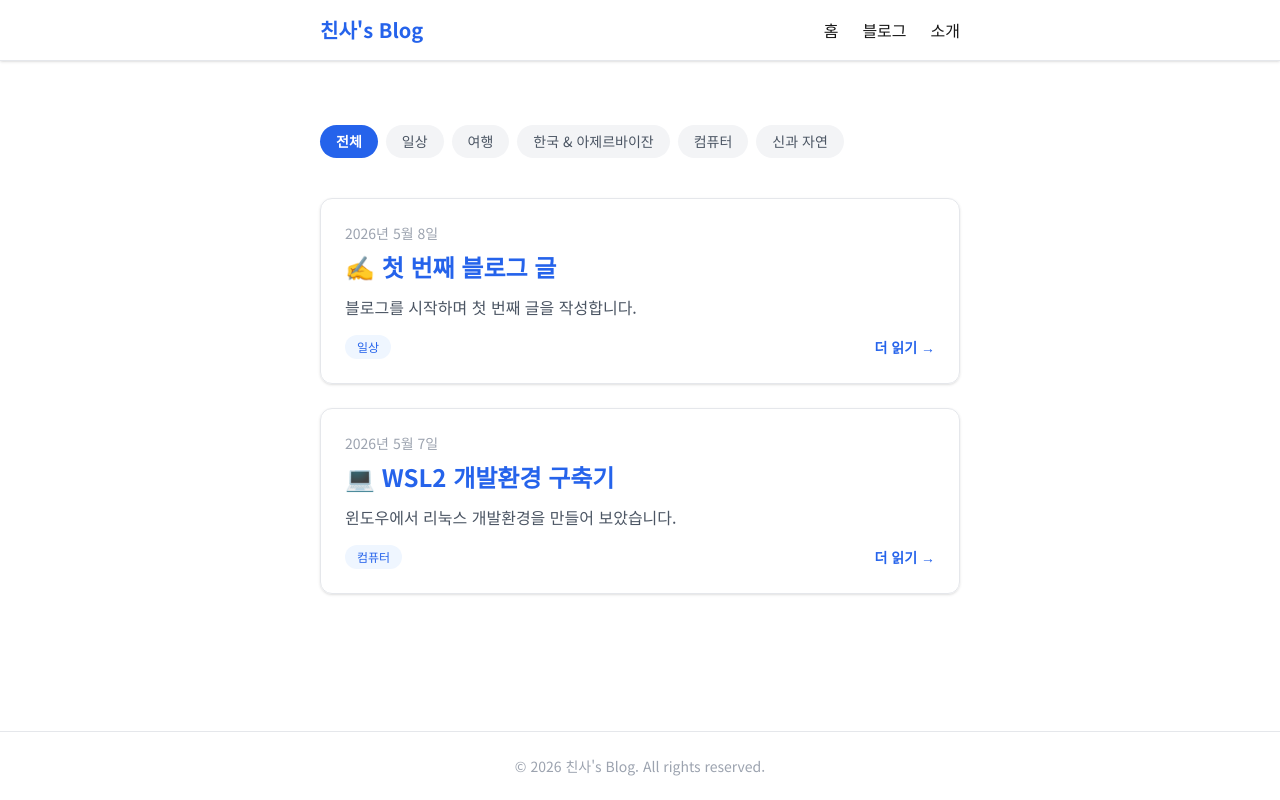
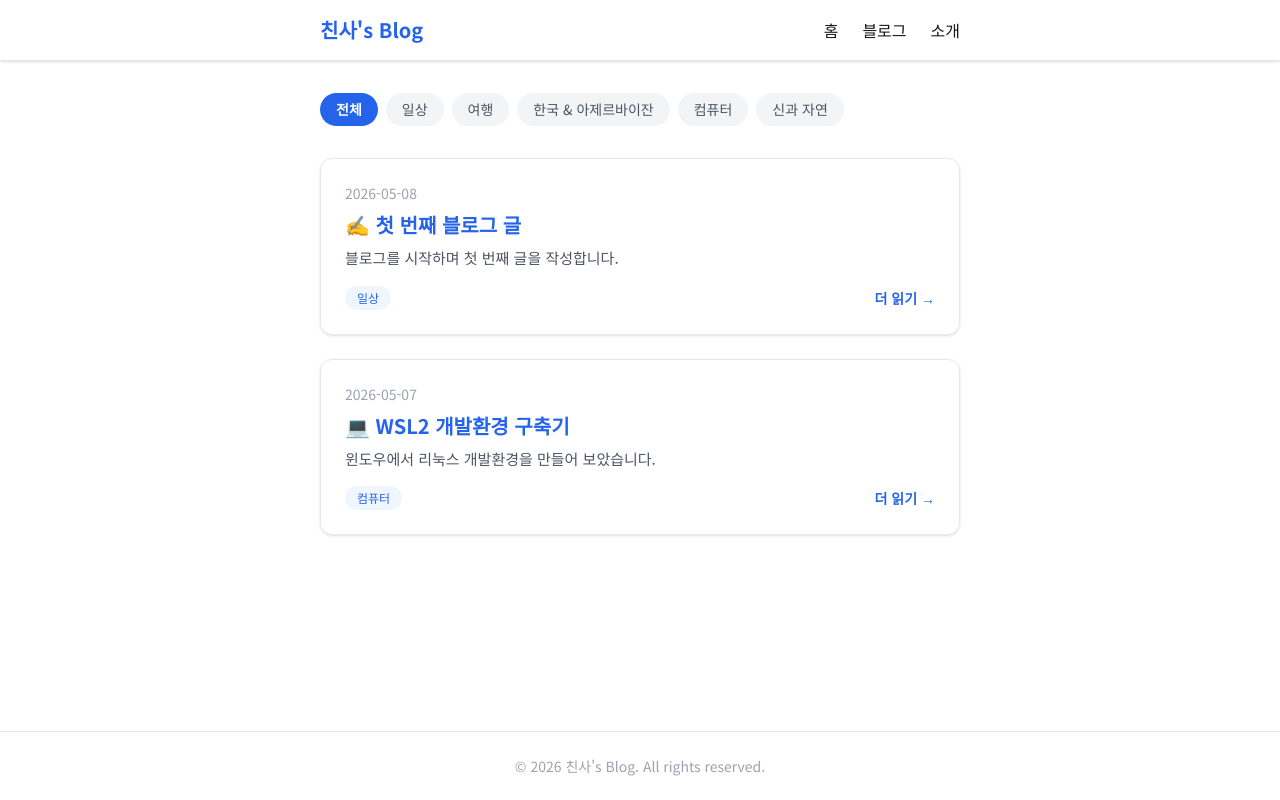
Before and after one commit to dk64839701/my-blog, a Next.js app: page /blog in a window 1280 px wide. Built offline with nearby package versions, Linux system fonts and the light colour scheme.

Commit message:
마크다운 블로그 시스템 구축

```diff
--- /dev/null
+++ b/app/blog/BlogList.tsx
@@ -0,0 +1,80 @@
+"use client";
+
+import { useState } from "react";
+
+const categories = ['전체', '일상', '여행', '한국 & 아제르바이잔', '컴퓨터', '신과 자연'];
+
+const emojiMap: { [key: string]: string } = {
+  '일상': '✍️',
+  '여행': '✈️',
+  '한국 & 아제르바이잔': '🌏',
+  '컴퓨터': '💻',
+  '신과 자연': '🌿',
+};
+
+type Post = {
+  slug: string;
+  title: string;
+  date: string;
+  category: string;
+  description: string;
+};
+
+export default function BlogList({ posts }: { posts: Post[] }) {
+  const [selected, setSelected] = useState('전체');
+
+  const filtered = selected === '전체'
+    ? posts
+    : posts.filter((p) => p.category === selected);
+
+  return (
+    <main className="max-w-2xl mx-auto px-4 py-8">
+      <div className="flex flex-wrap gap-2 mb-8">
+        {categories.map((cat) => (
+          <button
+            key={cat}
+            onClick={() => setSelected(cat)}
+            style={{
+              backgroundColor: selected === cat ? '#2563eb' : '#f3f4f6',
+              color: selected === cat ? '#ffffff' : '#4b5563',
+              border: 'none',
+              borderRadius: '9999px',
+              padding: '6px 16px',
+              fontSize: '14px',
+              fontWeight: selected === cat ? '600' : '400',
+              cursor: 'pointer',
+            }}
+          >
+            {cat}
+          </button>
+        ))}
+      </div>
+
+      {filtered.length === 0 ? (
+        <p style={{color: '#9ca3af'}}>아직 이 주제의 글이 없습니다.</p>
+      ) : (
+        <ul className="space-y-6">
+          {filtered.map((post) => (
+            <li key={post.slug} className="p-6 rounded-xl shadow-sm" style={{border: '1px solid #e5e7eb'}}>
+              <p className="text-sm mb-2" style={{color: '#9ca3af'}}>{post.date}</p>
+              <h2 className="text-xl font-semibold mb-2">
+                <a href={`/blog/${post.slug}`} style={{color: '#2563eb'}}>
+                  {emojiMap[post.category] || '📝'} {post.title}
+                </a>
+              </h2>
+              <p className="mb-4" style={{color: '#4b5563', fontSize: '15px'}}>{post.description}</p>
+              <div className="flex items-center justify-between">
+                <span className="text-xs px-3 py-1 rounded-full" style={{backgroundColor: '#eff6ff', color: '#2563eb'}}>
+                  {post.category}
+                </span>
+                <a href={`/blog/${post.slug}`} className="text-sm font-semibold" style={{color: '#2563eb'}}>
+                  더 읽기 →
+                </a>
+              </div>
+            </li>
+          ))}
+        </ul>
+      )}
+    </main>
+  );
+}
--- a/app/blog/wsl2-setup/page.tsx
+++ b/app/blog/[slug]/page.tsx
@@ -1,4 +1,15 @@
-export default function Wsl2Setup() {
+import { getPostBySlug, getAllPosts } from '@/lib/posts';
+import { MDXRemote } from 'next-mdx-remote/rsc';
+
+export async function generateStaticParams() {
+  const posts = getAllPosts();
+  return posts.map((post) => ({ slug: post.slug }));
+}
+
+export default async function PostPage({ params }: { params: Promise<{ slug: string }> }) {
+  const { slug } = await params;
+  const post = getPostBySlug(slug);
+
   return (
     <main className="max-w-2xl mx-auto px-4 py-8">
 
@@ -8,27 +19,17 @@ export default function Wsl2Setup() {
 
       <div className="mb-3">
         <span className="text-xs px-3 py-1 rounded-full" style={{backgroundColor: '#eff6ff', color: '#2563eb'}}>
-          컴퓨터
+          {post.category}
         </span>
       </div>
 
-      <p className="text-sm mb-2" style={{color: '#9ca3af'}}>2026년 5월 7일</p>
-      <h1 className="text-2xl font-bold mb-4" style={{color: '#1e3a8a'}}>WSL2 개발환경 구축기</h1>
+      <p className="text-sm mb-2" style={{color: '#9ca3af'}}>{post.date}</p>
+      <h1 className="text-2xl font-bold mb-4" style={{color: '#1e3a8a'}}>{post.title}</h1>
 
       <div className="w-16 h-1 mb-6" style={{backgroundColor: '#2563eb'}}></div>
 
       <div className="space-y-2 leading-snug" style={{color: '#374151', fontSize: '16px'}}>
-        <p>
-          윈도우11에서 WSL2를 이용해 리눅스 개발환경을 구축했습니다.
-        </p>
-        <p>
-          WSL2에 Ubuntu 24.04를 설치하고, Node.js, Git, VS Code까지
-          연결하는 과정을 진행했습니다.
-        </p>
-        <p>
-          리눅스 환경이 웹 개발에 더 적합한 이유는 실제 웹 서버들이
-          대부분 리눅스에서 운영되기 때문입니다.
-        </p>
+        <MDXRemote source={post.content} />
       </div>
 
       <div className="mt-8 pt-4" style={{borderTop: '1px solid #e5e7eb'}}>
--- a/app/blog/first-post/page.tsx
+++ /dev/null
@@ -1,39 +0,0 @@
-export default function FirstPost() {
-  return (
-    <main className="max-w-2xl mx-auto px-4 py-8">
-
-      <div className="mb-3">
-        <a href="/blog" style={{color: '#2563eb', fontSize: '14px'}}>← 블로그 목록으로</a>
-      </div>
-
-      <div className="mb-3">
-        <span className="text-xs px-3 py-1 rounded-full" style={{backgroundColor: '#eff6ff', color: '#2563eb'}}>
-          일상
-        </span>
-      </div>
-
-      <p className="text-sm mb-2" style={{color: '#9ca3af'}}>2026년 5월 8일</p>
-      <h1 className="text-2xl font-bold mb-4" style={{color: '#1e3a8a'}}>첫 번째 블로그 글</h1>
-
-      <div className="w-16 h-1 mb-6" style={{backgroundColor: '#2563eb'}}></div>
-
-      <div className="space-y-2 leading-snug" style={{color: '#374151', fontSize: '16px'}}>
-        <p>
-          안녕하세요, 친사입니다. 오늘부터 블로그를 시작합니다.
-        </p>
-        <p>
-          이 블로그는 일상, 기술, 그리고 제가 배우고 경험한 것들을
-          기록하는 공간입니다.
-        </p>
-        <p>
-          앞으로 다양한 주제로 글을 써나갈 예정입니다. 잘 부탁드립니다!
-        </p>
-      </div>
-
-      <div className="mt-8 pt-4" style={{borderTop: '1px solid #e5e7eb'}}>
-        <a href="/blog" style={{color: '#2563eb', fontSize: '14px', fontWeight: '600'}}>← 블로그 목록으로</a>
-      </div>
-
-    </main>
-  );
-}
--- a/app/blog/page.tsx
+++ b/app/blog/page.tsx
@@ -1,84 +1,7 @@
-"use client";
-
-import { useState } from "react";
-
-const posts = [
-  {
-    date: '2026년 5월 8일',
-    title: '첫 번째 블로그 글',
-    description: '블로그를 시작하며 첫 번째 글을 작성합니다.',
-    href: '/blog/first-post',
-    emoji: '✍️',
-    category: '일상',
-  },
-  {
-    date: '2026년 5월 7일',
-    title: 'WSL2 개발환경 구축기',
-    description: '윈도우에서 리눅스 개발환경을 만들어 보았습니다.',
-    href: '/blog/wsl2-setup',
-    emoji: '💻',
-    category: '컴퓨터',
-  },
-];
-
-const categories = ['전체', '일상', '여행', '한국 & 아제르바이잔', '컴퓨터', '신과 자연'];
+import { getAllPosts } from '@/lib/posts';
+import BlogList from './BlogList';
 
 export default function BlogPage() {
-  const [selected, setSelected] = useState('전체');
-
-  const filtered = selected === '전체'
-    ? posts
-    : posts.filter((p) => p.category === selected);
-
-  return (
-    <main className="max-w-2xl mx-auto px-4 py-16">
-
-      <div className="flex flex-wrap gap-2 mb-10">
-        {categories.map((cat) => (
-          <button
-            key={cat}
-            onClick={() => setSelected(cat)}
-            style={{
-              backgroundColor: selected === cat ? '#2563eb' : '#f3f4f6',
-              color: selected === cat ? '#ffffff' : '#4b5563',
-              border: 'none',
-              borderRadius: '9999px',
-              padding: '6px 16px',
-              fontSize: '14px',
-              fontWeight: selected === cat ? '600' : '400',
-              cursor: 'pointer',
-            }}
-          >
-            {cat}
-          </button>
-        ))}
-      </div>
-
-      {filtered.length === 0 ? (
-        <p style={{color: '#9ca3af'}}>아직 이 주제의 글이 없습니다.</p>
-      ) : (
-        <ul className="space-y-6">
-          {filtered.map((post) => (
-            <li key={post.href} className="p-6 rounded-xl shadow-sm" style={{border: '1px solid #e5e7eb'}}>
-              <p className="text-sm mb-2" style={{color: '#9ca3af'}}>{post.date}</p>
-              <h2 className="text-2xl font-semibold mb-3">
-                <a href={post.href} style={{color: '#2563eb'}}>
-                  {post.emoji} {post.title}
-                </a>
-              </h2>
-              <p style={{color: '#4b5563'}}>{post.description}</p>
-              <div className="mt-4 flex items-center justify-between">
-                <span className="text-xs px-3 py-1 rounded-full" style={{backgroundColor: '#eff6ff', color: '#2563eb'}}>
-                  {post.category}
-                </span>
-                <a href={post.href} className="text-sm font-semibold" style={{color: '#2563eb'}}>
-                  더 읽기 →
-                </a>
-              </div>
-            </li>
-          ))}
-        </ul>
-      )}
-    </main>
-  );
+  const posts = getAllPosts();
+  return <BlogList posts={posts} />;
 }
--- /dev/null
+++ b/lib/posts.ts
@@ -0,0 +1,41 @@
+import fs from 'fs';
+import path from 'path';
+import matter from 'gray-matter';
+
+const postsDirectory = path.join(process.cwd(), 'posts');
+
+export function getAllPosts() {
+  const fileNames = fs.readdirSync(postsDirectory);
+  const posts = fileNames
+    .filter((fileName) => fileName.endsWith('.md'))
+    .map((fileName) => {
+      const slug = fileName.replace(/\.md$/, '');
+      const fullPath = path.join(postsDirectory, fileName);
+      const fileContents = fs.readFileSync(fullPath, 'utf8');
+      const { data, content } = matter(fileContents);
+      return {
+        slug,
+        title: data.title,
+        date: data.date,
+        category: data.category,
+        description: data.description,
+        content,
+      };
+    });
+
+  return posts.sort((a, b) => (a.date < b.date ? 1 : -1));
+}
+
+export function getPostBySlug(slug: string) {
+  const fullPath = path.join(postsDirectory, `${slug}.md`);
+  const fileContents = fs.readFileSync(fullPath, 'utf8');
+  const { data, content } = matter(fileContents);
+  return {
+    slug,
+    title: data.title,
+    date: data.date,
+    category: data.category,
+    description: data.description,
+    content,
+  };
+}
--- a/package.json
+++ b/package.json
@@ -9,7 +9,9 @@
     "lint": "eslint"
   },
   "dependencies": {
+    "gray-matter": "^4.0.3",
     "next": "16.2.5",
+    "next-mdx-remote": "^6.0.0",
     "react": "19.2.4",
     "react-dom": "19.2.4"
   },
--- /dev/null
+++ b/posts/first-post.md
@@ -0,0 +1,14 @@
+---
+title: '첫 번째 블로그 글'
+date: '2026-05-08'
+category: '일상'
+description: '블로그를 시작하며 첫 번째 글을 작성합니다.'
+---
+
+안녕하세요, 친사입니다. 오늘부터 블로그를 시작합니다.
+
+**이 문장은 md 파일에서 불러온 것입니다!**
+
+이 블로그는 일상, 기술, 그리고 제가 배우고 경험한 것들을 기록하는 공간입니다.
+
+앞으로 다양한 주제로 글을 써나갈 예정입니다. 잘 부탁드립니다!
--- /dev/null
+++ b/posts/wls2-setup.md
@@ -0,0 +1,12 @@
+---
+title: 'WSL2 개발환경 구축기'
+date: '2026-05-07'
+category: '컴퓨터'
+description: '윈도우에서 리눅스 개발환경을 만들어 보았습니다.'
+---
+
+윈도우11에서 WSL2를 이용해 리눅스 개발환경을 구축했습니다.
+
+WSL2에 Ubuntu 24.04를 설치하고, Node.js, Git, VS Code까지 연결하는 과정을 진행했습니다.
+
+리눅스 환경이 웹 개발에 더 적합한 이유는 실제 웹 서버들이 대부분 리눅스에서 운영되기 때문입니다.
```
Also changed, not shown: 1 other file (tests, documents, lock files or other folders).
